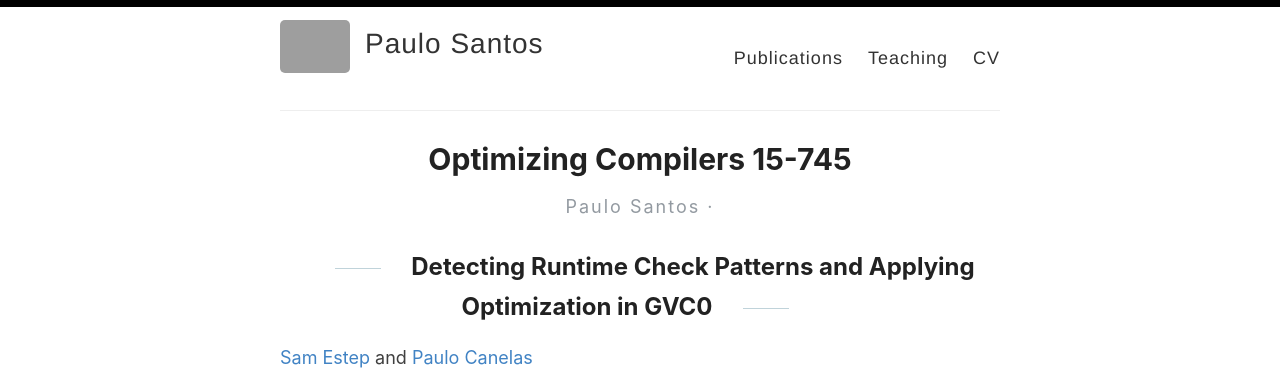
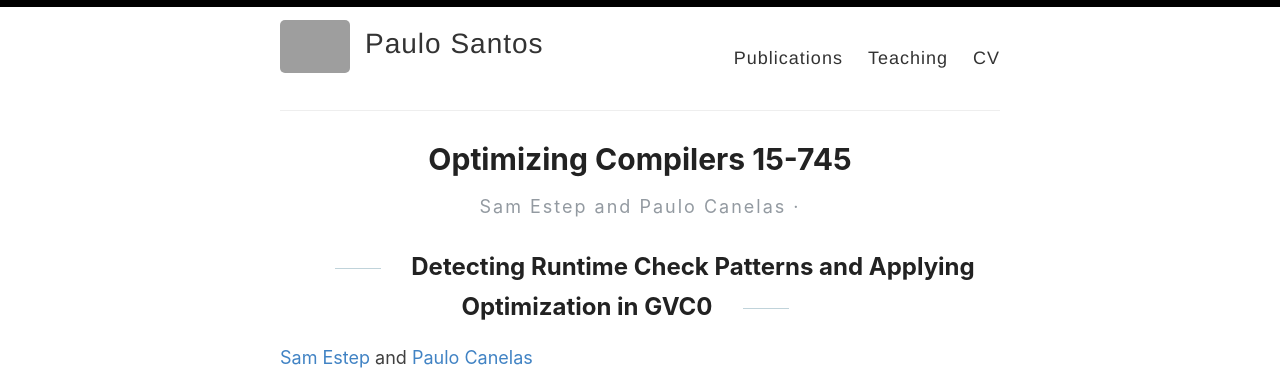
Before and after one commit to pcanelas/pcanelas.github.io, a Jekyll site: the page built from _pages/compilers.md, in a window 1280 px wide. Shown: the top 389 px of the page. Built offline with Jekyll 4.4.1, drawn with Linux system fonts in a browser that asks for light colours; grey boxes are pictures that could not be loaded.

Commit message:
Updated post

```diff
--- a/_layouts/post.html
+++ b/_layouts/post.html
@@ -6,7 +6,7 @@ layout: default
   <h1>{{ page.title }}</h1>
 
   <div>
-    <p class="author_title">{{site.author}}  ·  {{ page.date | date: "%B %e, %Y" }}</p>
+    <p class="author_title">{{page.author}}  ·  {{ page.date | date: "%B %e, %Y" }}</p>
     {% if page.last_modified_at %}
     <p class="author_title" datetime="{{ page.last_modified_at | date_to_xmlschema }}">(Updated: {{ page.last_modified_at | date: "%b %-d, %Y" }})</p>
     {% endif %}
--- a/_pages/compilers.md
+++ b/_pages/compilers.md
@@ -2,6 +2,7 @@
 layout: post
 title: Optimizing Compilers 15-745
 permalink: /optimizing-compilers/
+author: Sam Estep and Paulo Canelas
 ---
 
 ## Detecting Runtime Check Patterns and Applying Optimization in GVC0
```
